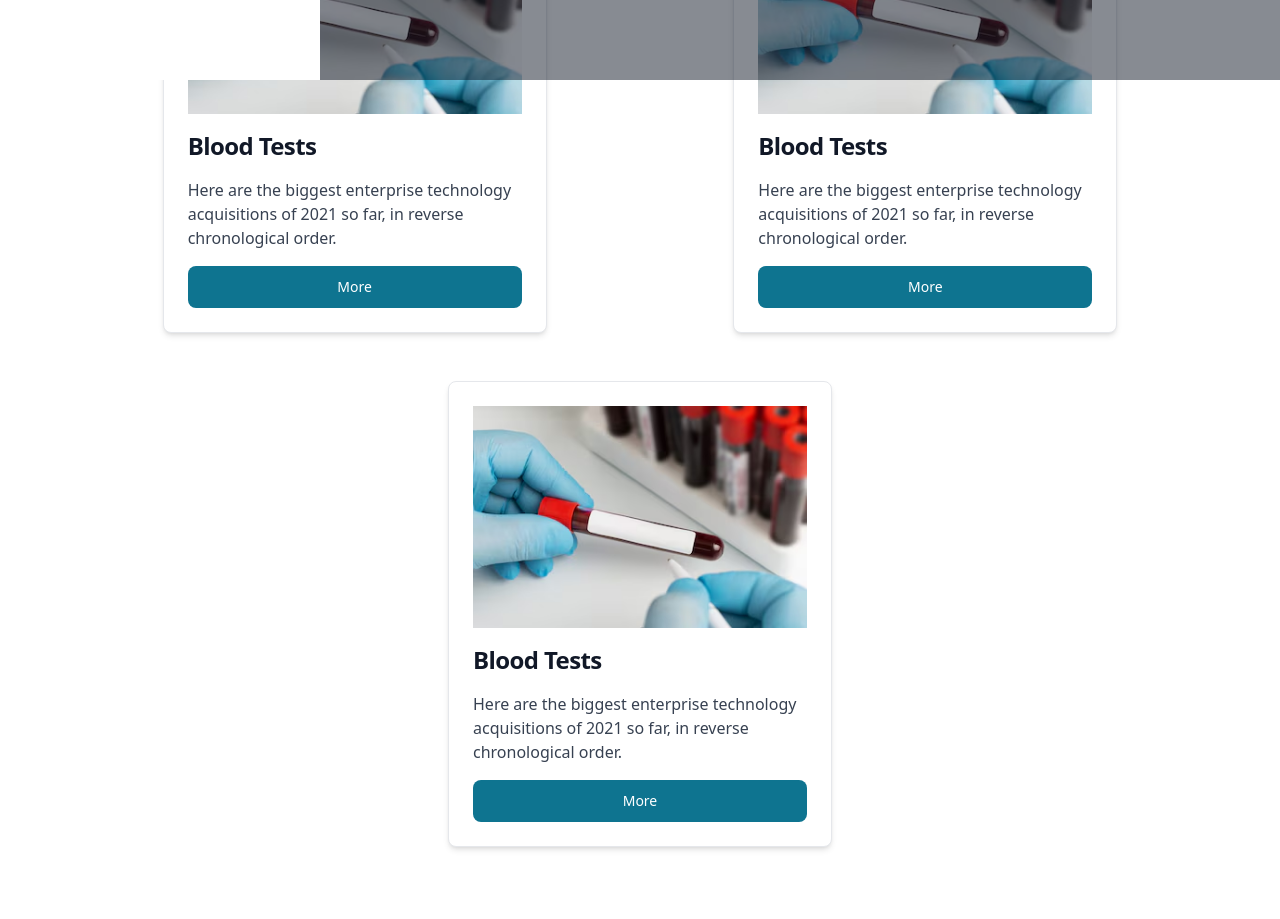
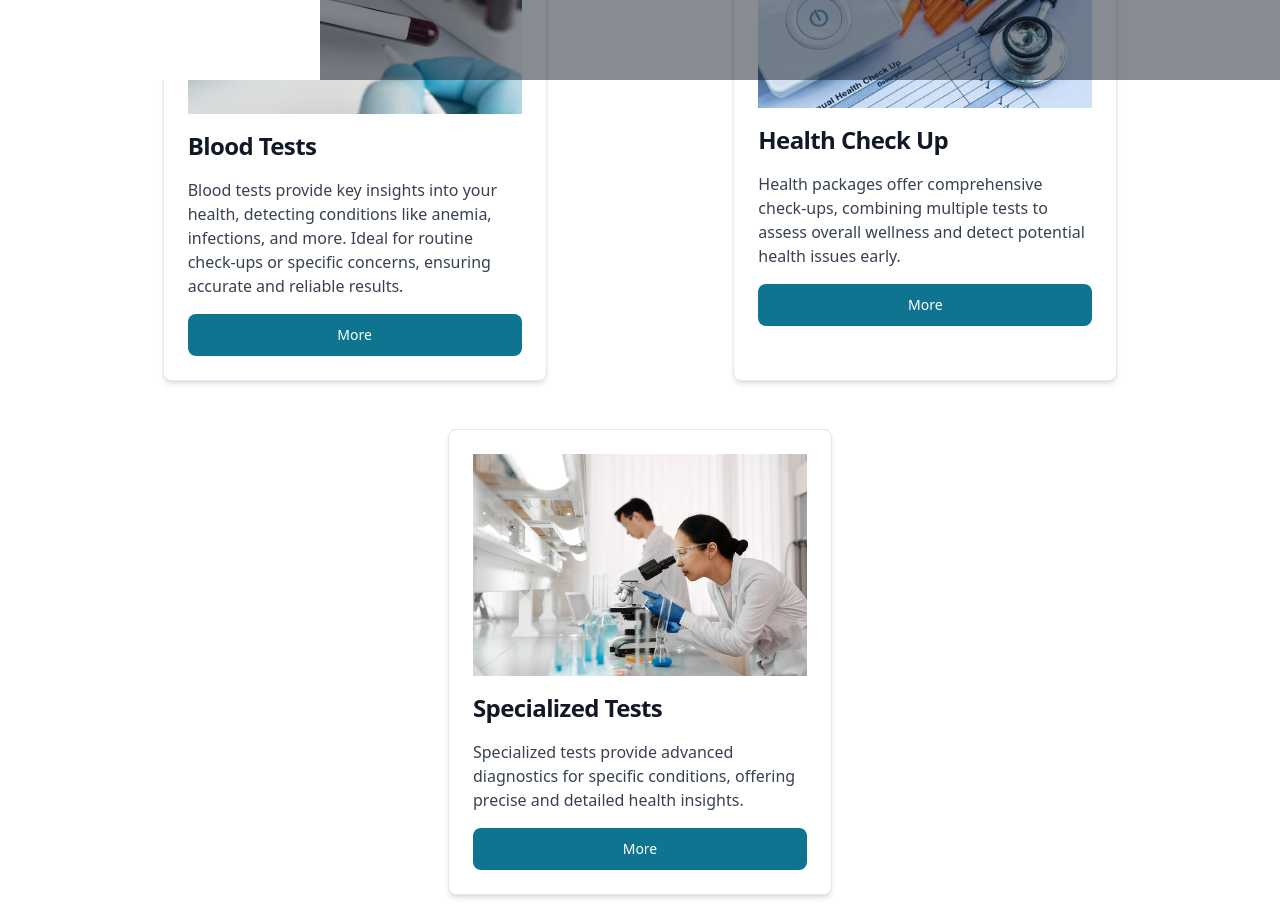
Before and after one commit to harshalpatil0003/patho, a React (Vite) app in the folder client/: page /UserPanel in a window 1280 px wide. Shown: the part 720-1639 px from the top of the page. Before the commit the page ends 1591 px from the top, so only its background shows below. Built offline with nearby package versions, Linux system fonts and the light colour scheme.

Commit message:
cards are added

```diff
--- a/client/src/views/User_Panel.jsx
+++ b/client/src/views/User_Panel.jsx
@@ -2,6 +2,8 @@ import { Panel } from '../components/Side Panel/panel.jsx'
 import { Profile } from '../components/Profile/Profile.jsx'
 import { Card, Button } from 'flowbite-react'
 import blood from '../Assets/User Panel/blood.AVIF'
+import checkup from '../Assets/User Panel/checkup.jpg'
+import Specialized_Tests from '../Assets/User Panel/Specialized_Tests.webp'
 export default function User_Panel() {
     return (
         <div>
@@ -18,29 +20,28 @@ export default function User_Panel() {
                         Blood Tests
                     </h5>
                     <p className="font-normal text-gray-700 dark:text-gray-400">
-                        Here are the biggest enterprise technology acquisitions of 2021 so far, in reverse chronological order.
+                    Blood tests provide key insights into your health, detecting conditions like anemia, infections, and more. Ideal for routine check-ups or specific concerns, ensuring accurate and reliable results.
                     </p>
                     <Button>More</Button>
                 </Card>
                 <Card
                     className="max-w-sm m-6">
-                    <img src={blood} alt="image 1" />
+                    <img src={checkup} alt="image 1" />
                     <h5 className="text-2xl font-bold tracking-tight text-gray-900 dark:text-white">
-                        Blood Tests
+                        Health Check Up
                     </h5>
                     <p className="font-normal text-gray-700 dark:text-gray-400">
-                        Here are the biggest enterprise technology acquisitions of 2021 so far, in reverse chronological order.
-                    </p>
+                    Health packages offer comprehensive check-ups, combining multiple tests to assess overall wellness and detect potential health issues early.                </p>
                     <Button>More</Button>
                 </Card>
                 <Card
                     className="max-w-sm m-6">
-                    <img src={blood} alt="image 1" />
+                    <img src={Specialized_Tests} alt="image 1" />
                     <h5 className="text-2xl font-bold tracking-tight text-gray-900 dark:text-white">
-                        Blood Tests
+                    Specialized Tests
                     </h5>
                     <p className="font-normal text-gray-700 dark:text-gray-400">
-                        Here are the biggest enterprise technology acquisitions of 2021 so far, in reverse chronological order.
+                    Specialized tests provide advanced diagnostics for specific conditions, offering precise and detailed health insights.
                     </p>
                     <Button>More</Button>
                 </Card>
```
Also changed, not shown: client/src/Assets/User Panel/Specialized_Tests.webp (added), client/src/Assets/User Panel/checkup.jpg (added).
